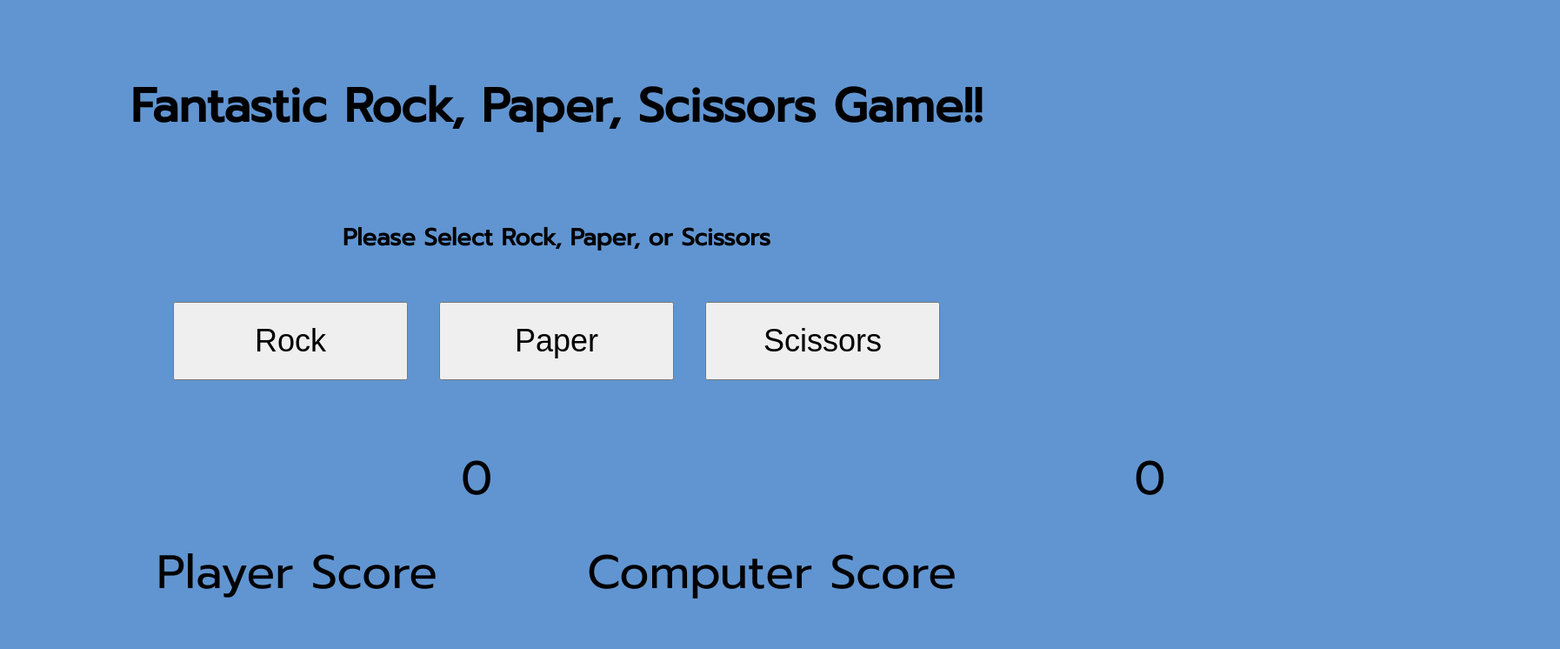
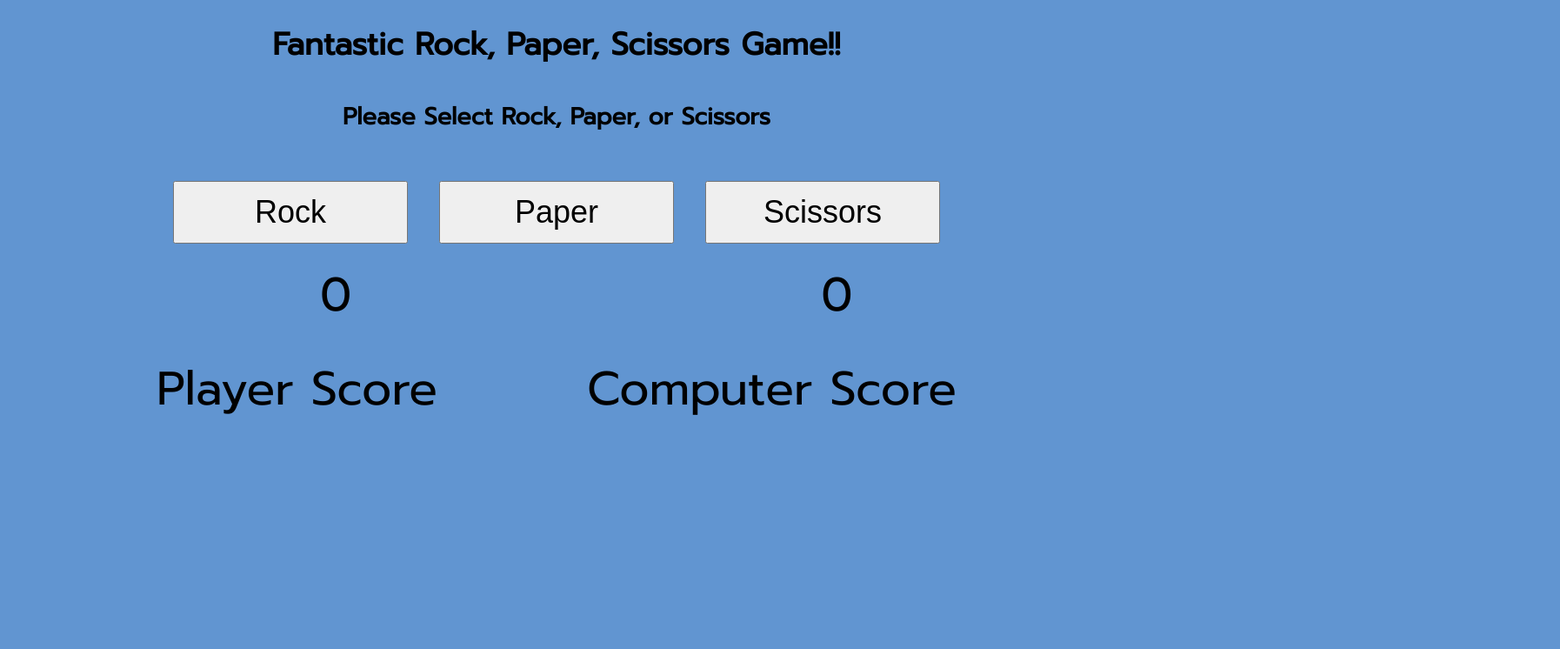
Before and after one commit to richardlee86/rock-paper-scissors, a plain HTML site: page index.html in a window 1280 px wide. Shown: the whole page at 87% size, 1794 px wide, since content can reach past the window. Drawn offline with Linux system fonts and the light colour scheme.

Commit message:
adjusted margins and padding

```diff
--- a/style.css
+++ b/style.css
@@ -4,18 +4,18 @@ html {
 }
 body {
   background-color: rgb(97, 149, 209);
+  height: 100vh;
 }
 
 .content {
-  height: 100%;
+  height: 100vh;
   width: 100%;
 }
 h1 {
   align-items: center;
   text-align: center;
-  margin-bottom: 5rem;
-  font-size: 3rem;
-  padding-top: 2.5rem;
+  margin-bottom: 2rem;
+  font-size: 2rem;
 }
 
 h2 {
@@ -29,7 +29,7 @@ h2 {
   justify-content: center;
 }
 button {
-  height: 5rem;
+  height: 4rem;
   width: 15rem;
   font-size: 2rem;
 }
@@ -41,19 +41,18 @@ button:hover {
   display: flex;
   height: 3rem;
   width: 100%;
-  margin-top: 4rem;
-  padding-left: 29rem;
+  margin-top: 1rem;
+  padding-left: 20rem;
 }
 #player {
-  margin-right: 41rem;
+  margin-right: 30rem;
 }
 .scoreText {
   font-size: 3rem;
   display: flex;
-  height: 10rem;
+  height: 8rem;
   width: 100%;
   justify-content: space-evenly;
-  margin-top: 0rem;
 }
 
 .roundResult {
@@ -62,5 +61,4 @@ button:hover {
   display: flex;
   justify-content: center;
   font-size: 3rem;
-  margin-top: 1rem;
 }
```
